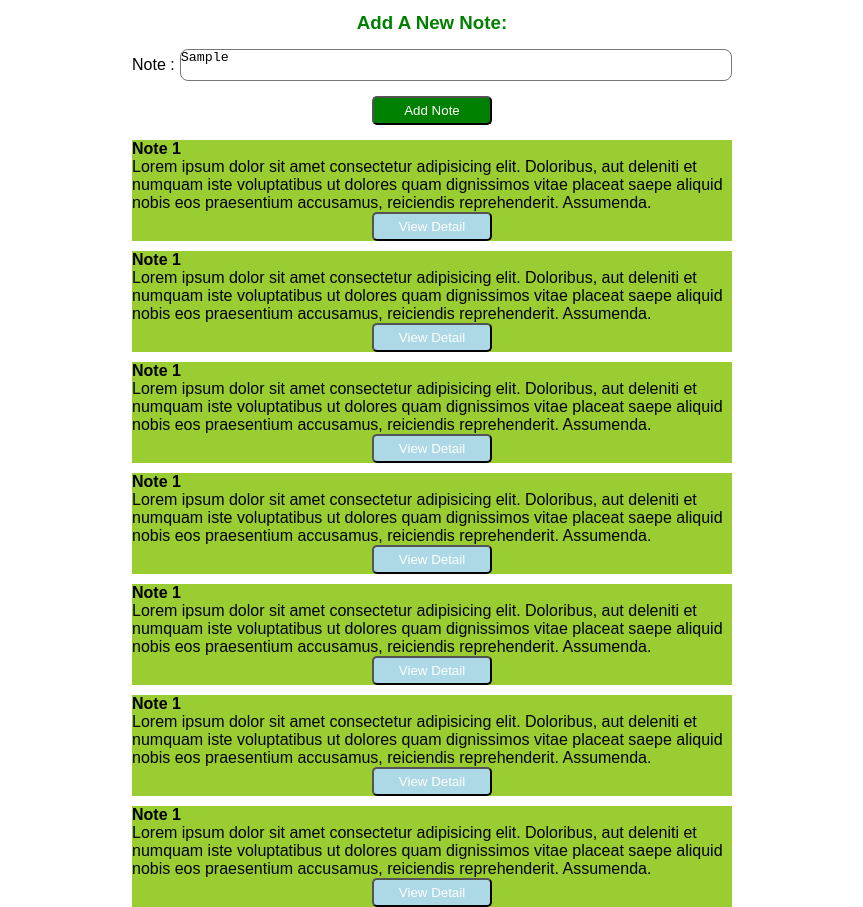
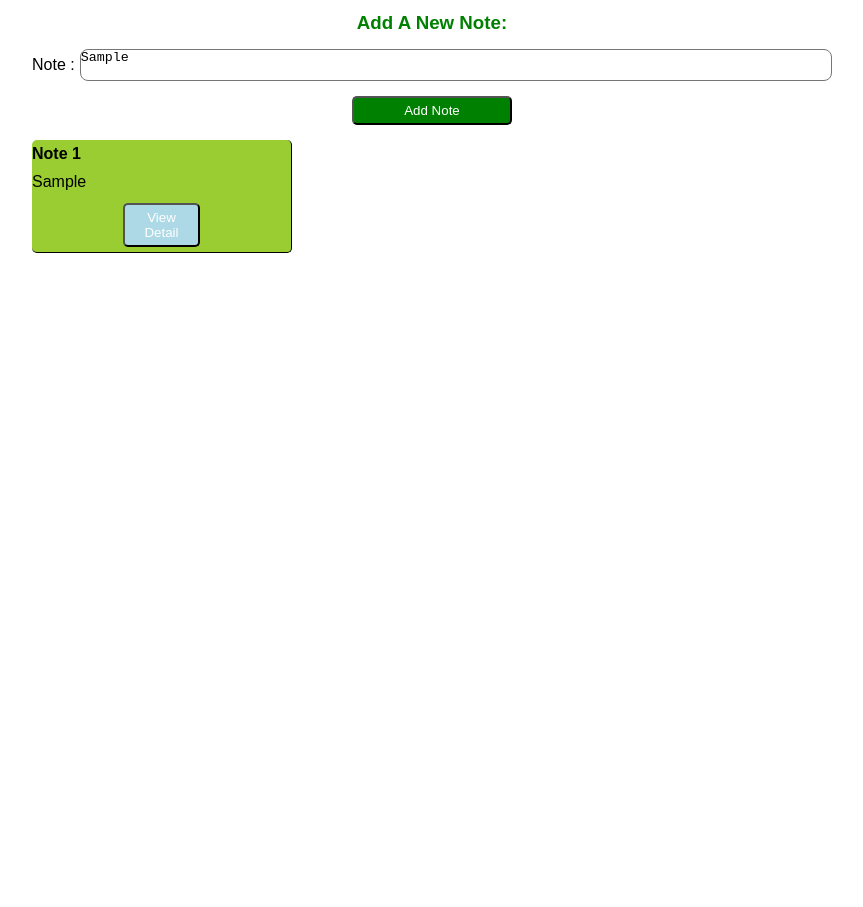
Before and after one commit to EtnoPolino/Notetaker, a plain HTML site: page index.html in a window 1280 px wide. Both pictures are taken after typing "Sample" into the empty fields and a click on the button "Add Note". Shown: the part 40-947 px from the top of the page, without its empty margins (208-1071 px from the left). After the commit the page ends 800 px from the top, so only its background shows below. Drawn offline with Linux system fonts and the light colour scheme.

Commit message:
add note, note counter not done yet

```diff
--- a/index.html
+++ b/index.html
@@ -19,43 +19,30 @@
 
         <button id = "submit">Add Note</button>
 
-        <div class="notecontainer">
-            <div class="divnote1">
-                <h4>Note 1</h4>
-                Lorem ipsum dolor sit amet consectetur adipisicing elit. Doloribus, aut deleniti et numquam iste voluptatibus ut dolores quam dignissimos vitae placeat saepe aliquid nobis eos praesentium accusamus, reiciendis reprehenderit. Assumenda.
-                <button class = "view-detail">View Detail</button>
-            </div>
-            <div class="divnote1">
-                <h4>Note 1</h4>
-                Lorem ipsum dolor sit amet consectetur adipisicing elit. Doloribus, aut deleniti et numquam iste voluptatibus ut dolores quam dignissimos vitae placeat saepe aliquid nobis eos praesentium accusamus, reiciendis reprehenderit. Assumenda.
-                <button class = "view-detail">View Detail</button>
-            </div>
-            <div class="divnote1">
-                <h4>Note 1</h4>
-                Lorem ipsum dolor sit amet consectetur adipisicing elit. Doloribus, aut deleniti et numquam iste voluptatibus ut dolores quam dignissimos vitae placeat saepe aliquid nobis eos praesentium accusamus, reiciendis reprehenderit. Assumenda.
-                <button class = "view-detail">View Detail</button>
-            </div>
-            <div class="divnote1">
-                <h4>Note 1</h4>
-                Lorem ipsum dolor sit amet consectetur adipisicing elit. Doloribus, aut deleniti et numquam iste voluptatibus ut dolores quam dignissimos vitae placeat saepe aliquid nobis eos praesentium accusamus, reiciendis reprehenderit. Assumenda.
-                <button class = "view-detail">View Detail</button>
-            </div>
-            <div class="divnote1">
-                <h4>Note 1</h4>
-                Lorem ipsum dolor sit amet consectetur adipisicing elit. Doloribus, aut deleniti et numquam iste voluptatibus ut dolores quam dignissimos vitae placeat saepe aliquid nobis eos praesentium accusamus, reiciendis reprehenderit. Assumenda.
-                <button class = "view-detail">View Detail</button>
-            </div>
-            <div class="divnote1">
-                <h4>Note 1</h4>
-                Lorem ipsum dolor sit amet consectetur adipisicing elit. Doloribus, aut deleniti et numquam iste voluptatibus ut dolores quam dignissimos vitae placeat saepe aliquid nobis eos praesentium accusamus, reiciendis reprehenderit. Assumenda.
-                <button class = "view-detail">View Detail</button>
-            </div>
-            <div class="divnote1">
-                <h4>Note 1</h4>
-                Lorem ipsum dolor sit amet consectetur adipisicing elit. Doloribus, aut deleniti et numquam iste voluptatibus ut dolores quam dignissimos vitae placeat saepe aliquid nobis eos praesentium accusamus, reiciendis reprehenderit. Assumenda.
-                <button class = "view-detail">View Detail</button>
-            </div>
-        </div>
+        <div id="notecontainer"></div>
+
+<!--    <div class="modal">
+            <p class = "paragraph-modal" >Lorem ipsum dolor sit amet consectetur adipisicing elit. Doloribus, aut deleniti et numquam iste voluptatibus ut dolores quam dignissimos vitae placeat saepe aliquid nobis eos praesentium accusamus, reiciendis reprehenderit. Assumenda.</p>
+            <button class = "close">Close</button>
+        </div> -->
     </div>
 </body>
 </html>
+
+
+<!-- notecontainer
+
+            <div class="divnote">
+                <h4>Note 1</h4>
+                <p class = "paragraph-div">Lorem ipsum dolor sit amet consectetur adipisicing elit. Doloribus, aut deleniti et numquam iste voluptatibus ut dolores quam dignissimos vitae placeat saepe aliquid nobis eos praesentium accusamus, reiciendis reprehenderit. Assumenda.</p>
+                <button class = "view-detail">View Detail</button>
+            </div>
+
+
+-->
+
+<!--
+
+
+
+-->
--- a/script.js
+++ b/script.js
@@ -10,7 +10,7 @@
             ==> J'appuis sur le boutton 'View Detail' et il apparait
                 - une div appele 'modal' contenant :
                     - paragraphe avec tout mon texte en note [à créer et append à modal]
-                    - un bouton close avec un id "close" disparition du modal [à créer et append à modal]
+                    - un bouton close avec une class "close" disparition du modal [à créer et append à modal]
 
 
 
@@ -19,3 +19,42 @@ La première chose à faire est de créer les classes CSS et tester un html de :
     - divnote
     - modal
 */
+
+const buttonAddNote = document.querySelector("#submit");
+const noteContainer = document.querySelector('#notecontainer');
+const textArea = document.querySelector('#note');
+
+function addNote(e){
+
+    if(!textArea.value) return;
+
+/* creation of the note */
+    const divNote = document.createElement('div');
+    divNote.classList.add('divnote');
+    noteContainer.appendChild(divNote);
+
+/* counter --------- PROBLÈME SUR LE COMPTAGE DES PAGES */
+let count = 1;
+
+/* remplissage de notre divnote */
+    const numberNote = document.createElement('h4');
+    const paragraphDiv = document.createElement('p');
+    const buttonDetails = document.createElement('button');
+
+    numberNote.innerText = `Note ${count++}`;
+    paragraphDiv.innerText = textArea.value;
+    buttonDetails.innerText = 'View Detail';
+
+    numberNote.classList.add('h4');
+    paragraphDiv.classList.add('paragraph-div');
+    buttonDetails.classList.add('view-detail');
+
+    divNote.appendChild(numberNote);
+    divNote.appendChild(paragraphDiv);
+    divNote.appendChild(buttonDetails);
+
+
+
+}
+
+buttonAddNote.addEventListener('click', addNote);
--- a/style.css
+++ b/style.css
@@ -12,14 +12,15 @@ body{
     display: flex;
     flex-direction: column;
     align-items: center;
-    background-color: white;
     font-family: sans-serif;
     min-height: 100vh;
+/*  à ajouter par js lors de l'appuie sur le bouton views details
+    background-color: rgba(0,0,0,0.3); */
 }
 
 .container{
     min-height: 100vh;
-    width: 600px;
+    width: 800px;
     display: flex;
     flex-direction: column;
     gap: 15px;
@@ -35,6 +36,9 @@ textarea{
     flex: 1;
     resize: none;
     border-radius: 8px;
+
+    /*  à ajouter par js lors de l'appuie sur le bouton views details
+    background-color: rgba(0,0,0,0.3); */
 }
 
 h1,
@@ -55,25 +59,79 @@ h3{
     border-radius: 5px;
 }
 
-/**********************************************************/
-.notecontainer{
+button{
+    cursor: pointer;
+}
+
+#notecontainer{
     display: flex;
     gap: 10px;
     flex-wrap: wrap;
 }
 
-.divnote1{
-    background-color:yellowgreen;
+/****************************************************************************
+
+                                    to add with javascript
+
+**************************  *************************************************/
+
+.divnote{
+    background-color: yellowgreen;  /* en enlever */
     display: flex;
     flex-direction: column;
-    box-sizing: border-box;
+    gap: 10px;
+    max-width: 260px;
+    border-radius: 5px;
+    border-bottom: 1px solid black;
+    border-right: 1px solid black;
 
 }
 
+p.paragraph-div{
+    height: 20px;
+    width: 260px;
+    overflow: hidden;
+    white-space: nowrap;
+    text-overflow: ellipsis;
+}
+
+
 .view-detail{
-    margin: 0 40% 0 40%;
+    margin: 0 35% 5px 35%;
     padding: 5px;
     color: white;
     border-radius: 5px;
     background-color: lightblue
 }
+
+h4{
+    margin-top: 5px;
+}
+
+
+.modal{
+    background-color: red; /* à enlever */
+  /*  background-color: white; */
+    padding: 20px;
+    display: flex;
+    flex-direction: column;
+    gap: 10px;
+    border-radius: 5px;
+    border: 1px solid black;
+    position: absolute;
+    bottom: 50%;
+    max-width: 800px;
+
+    opacity: 0;
+    pointer-events:none;
+}
+
+.close{
+    margin: 0 40% 0px 40%;
+    border-radius: 5px;
+    background-color: lightblue
+}
+
+.active{
+    opacity: 1;
+}
```
